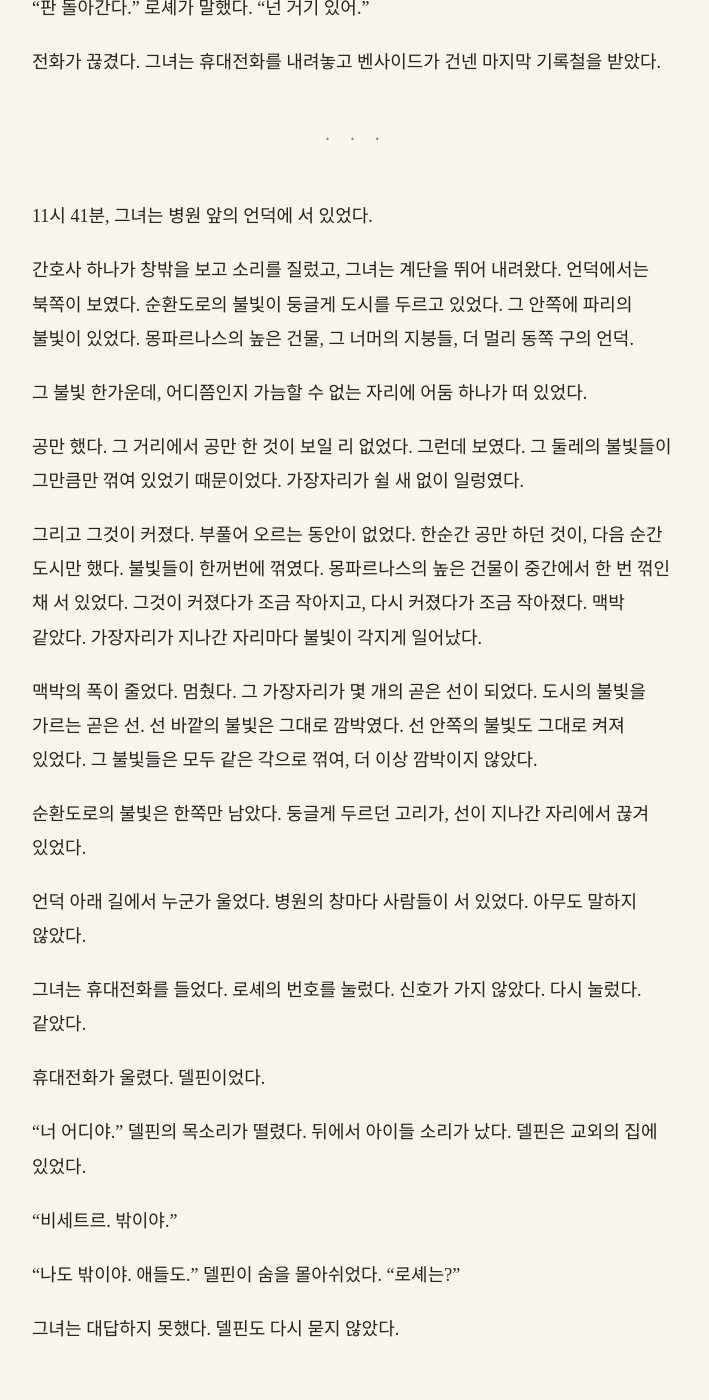
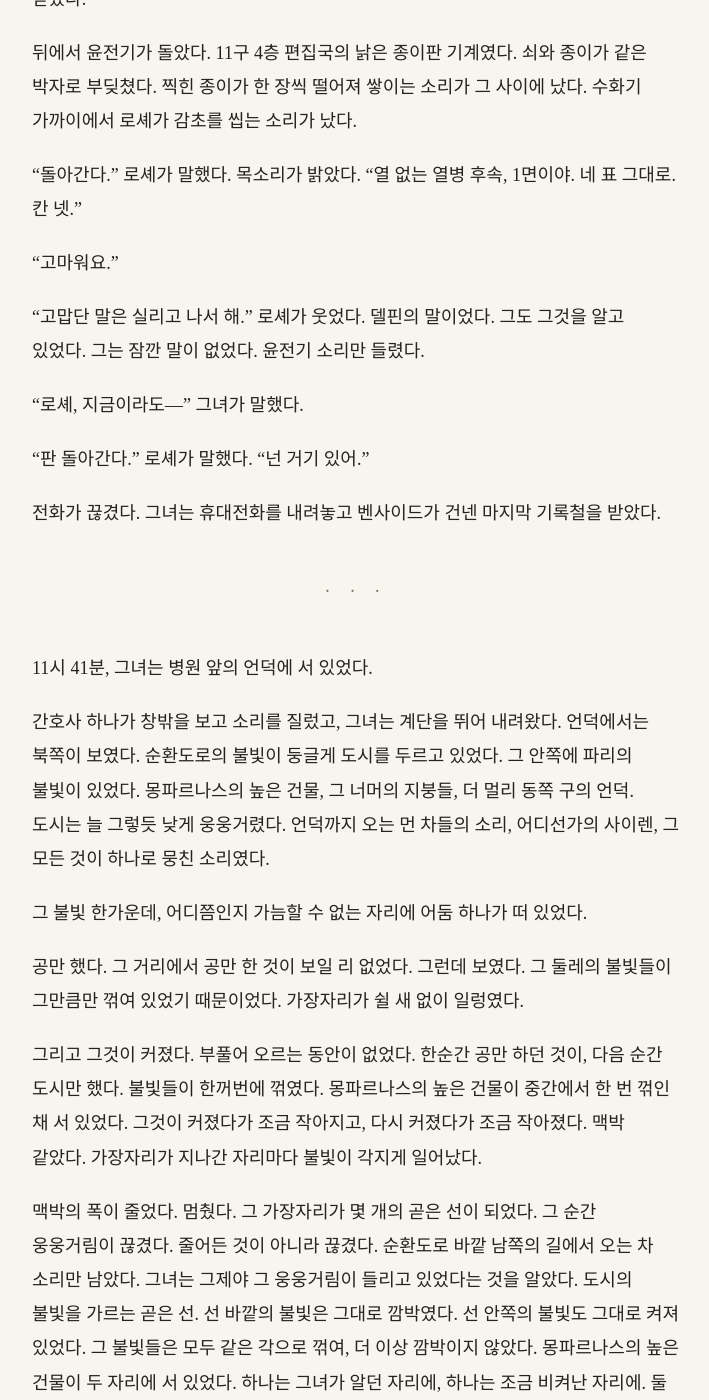
Before and after one commit to kangkkang/writer_s1_public, a Jekyll site: the page built from vol2/078.md, in a window 1280 px wide and 1400 px high, scrolled down 5384 px. Shown: the whole window, without its empty margins (284-993 px from the left). Built offline with Jekyll 4.4.1, drawn with Linux system fonts in a browser that asks for light colours; our own code applies the rules of GitHub Pages for plain Markdown files; some of the changed text lies outside the part shown.

Commit message:
Update from https://github.com/kangkkang/writer_s1/commit/ae84cdbb8431539fba60cdfe1bd75e6adba526cc

```diff
--- a/vol2/078.md
+++ b/vol2/078.md
@@ -14,6 +14,8 @@
 
 "체온계는 그렇다고 해요." 벤사이드가 말했다. "몸도 그렇게 굴고요. 땀을 쏟고, 떨고, 정신을 놓아요. 그런데 이마에 손을 대면, 아니에요. 덥지 않아요. 처음엔 제 손이 틀린 줄 알았어요."
 
+벤사이드가 그녀를 병상 하나로 데려갔다. 그녀는 허락을 받고, 잠든 노인의 이마에 손등을 대었다. 서늘했다. 병동의 공기만큼 서늘했다. 손등을 떼자 그 자리에 땀이 묻어 있었다. 머리맡의 화면은 40.1을 가리키고 있었다.
+
 그녀는 수첩에 그 말을 받아 적었다.
 
 ---
@@ -40,7 +46,9 @@
 
 "원자들을 붙들고 있는 힘이 조금 약해지면, 화학에게는 그게 열이 오른 거랑 같아요. 체온은 그대로인데, 몸 안의 반응들은 더운 날처럼 움직여요. 그래서 몸은 열이 난 것처럼 땀을 흘리고요." 그가 첫째 칸을 짚었다. "체온계도 화학이에요. 그래서 같이 틀려요." 그리고 둘째 칸. "기체 온도계는 화학이 아니라 기체의 부피로 재니까 안 틀리고요. 위성은 지역 밖에서 보니까 안 틀려요."
 
-그녀는 받아 적었다. 그가 한 말을 기사의 말로 한 줄 바꾸어 그 아래에 적었다. *몸은 덥지 않은데, 몸 안의 화학이 덥다.*
+그녀는 받아 적었다. 그가 한 말을 기사의 말로 한 줄 바꾸어 그 아래에 적었다.
+
+*몸은 덥지 않은데, 몸 안의 화학이 덥다.*
 
 "그 의사가 뭐라고 불렀어요?" 그가 물었다.
 
@@ -48,7 +56,11 @@
 
 그는 그 말을 한 번 따라 했다. "열 없는 열병." 그리고 고개를 끄덕였다. "맞아요. 그거예요."
 
-이틀 뒤 《라 마르주》 1면에 그 이름이 실렸다. *열 없는 열병 — 겨울 병동의 고열은 폭염이 아니었다.* 표의 칸 넷이 그대로 실렸다. 그날부터 사람들은 여름에 죽은 노인들을 다시 셌다.
+이틀 뒤 《라 마르주》 1면에 그 이름이 실렸다.
+
+*열 없는 열병 — 겨울 병동의 고열은 폭염이 아니었다.*
+
+표의 칸 넷이 그대로 실렸다. 그날부터 사람들은 여름에 죽은 노인들을 다시 셌다.
 
 ---
 
@@ -76,7 +88,11 @@
 
 그녀는 모스 랜딩에서 쓴 방식을 꺼냈다.
 
-로셰에게 먼저 말했다. 《라 마르주》 웹판에 짧은 글을 실었다. *정부는 비우지 않는다. 확률이 높다는 것까지는 안다. 날짜는 아무도 모른다. 떠날 수 있는 사람은 떠나도 된다. 모른다는 것까지 말한다.* 지역 라디오 둘이 그 글을 읽었다. 13구의 열한 명에게 그녀가 한 사람씩 전화했다. 그리고 파리 동쪽 교외의 지하실, 나디아의 서버로 글을 보냈다. 그 서버에 붙은 사백 명 남짓의 밴드 사용자에게, 그리고 그들이 아는 사람들에게.
+로셰에게 먼저 말했다. 《라 마르주》 웹판에 짧은 글을 실었다.
+
+*정부는 비우지 않는다. 확률이 높다는 것까지는 안다. 날짜는 아무도 모른다. 떠날 수 있는 사람은 떠나도 된다. 모른다는 것까지 말한다.*
+
+지역 라디오 둘이 그 글을 읽었다. 13구의 열한 명에게 그녀가 한 사람씩 전화했다. 그리고 파리 동쪽 교외의 지하실, 나디아의 서버로 글을 보냈다. 그 서버에 붙은 사백 명 남짓의 밴드 사용자에게, 그리고 그들이 아는 사람들에게.
 
 나디아는 짧게 답했다. *돌렸어요. 정확히 사백열여덟 명. 그다음은 그 사람들이 알아서.*
 
@@ -110,13 +126,15 @@
 
 2월 18일 금요일 밤 11시 20분, 그녀는 비세트르 병원의 간호사실에서 로셰의 전화를 받았다.
 
-뒤에서 윤전기가 돌았다. 11구 4층 편집국의 낡은 종이판 기계였다. 쇠와 종이가 같은 박자로 부딪쳤다.
+뒤에서 윤전기가 돌았다. 11구 4층 편집국의 낡은 종이판 기계였다. 쇠와 종이가 같은 박자로 부딪쳤다. 찍힌 종이가 한 장씩 떨어져 쌓이는 소리가 그 사이에 났다. 수화기 가까이에서 로셰가 감초를 씹는 소리가 났다.
 
 "돌아간다." 로셰가 말했다. 목소리가 밝았다. "열 없는 열병 후속, 1면이야. 네 표 그대로. 칸 넷."
 
 "고마워요."
 
 "고맙단 말은 실리고 나서 해." 로셰가 웃었다. 델핀의 말이었다. 그도 그것을 알고 있었다. 그는 잠깐 말이 없었다. 윤전기 소리만 들렸다.
+
+"로셰, 지금이라도—" 그녀가 말했다.
 
 "판 돌아간다." 로셰가 말했다. "넌 거기 있어."
 
@@ -126,7 +144,7 @@
 
 11시 41분, 그녀는 병원 앞의 언덕에 서 있었다.
 
-간호사 하나가 창밖을 보고 소리를 질렀고, 그녀는 계단을 뛰어 내려왔다. 언덕에서는 북쪽이 보였다. 순환도로의 불빛이 둥글게 도시를 두르고 있었다. 그 안쪽에 파리의 불빛이 있었다. 몽파르나스의 높은 건물, 그 너머의 지붕들, 더 멀리 동쪽 구의 언덕.
+간호사 하나가 창밖을 보고 소리를 질렀고, 그녀는 계단을 뛰어 내려왔다. 언덕에서는 북쪽이 보였다. 순환도로의 불빛이 둥글게 도시를 두르고 있었다. 그 안쪽에 파리의 불빛이 있었다. 몽파르나스의 높은 건물, 그 너머의 지붕들, 더 멀리 동쪽 구의 언덕. 도시는 늘 그렇듯 낮게 웅웅거렸다. 언덕까지 오는 먼 차들의 소리, 어디선가의 사이렌, 그 모든 것이 하나로 뭉친 소리였다.
 
 그 불빛 한가운데, 어디쯤인지 가늠할 수 없는 자리에 어둠 하나가 떠 있었다.
 
@@ -134,7 +152,7 @@
 
 그리고 그것이 커졌다. 부풀어 오르는 동안이 없었다. 한순간 공만 하던 것이, 다음 순간 도시만 했다. 불빛들이 한꺼번에 꺾였다. 몽파르나스의 높은 건물이 중간에서 한 번 꺾인 채 서 있었다. 그것이 커졌다가 조금 작아지고, 다시 커졌다가 조금 작아졌다. 맥박 같았다. 가장자리가 지나간 자리마다 불빛이 각지게 일어났다.
 
-맥박의 폭이 줄었다. 멈췄다. 그 가장자리가 몇 개의 곧은 선이 되었다. 도시의 불빛을 가르는 곧은 선. 선 바깥의 불빛은 그대로 깜박였다. 선 안쪽의 불빛도 그대로 켜져 있었다. 그 불빛들은 모두 같은 각으로 꺾여, 더 이상 깜박이지 않았다.
+맥박의 폭이 줄었다. 멈췄다. 그 가장자리가 몇 개의 곧은 선이 되었다. 그 순간 웅웅거림이 끊겼다. 줄어든 것이 아니라 끊겼다. 순환도로 바깥 남쪽의 길에서 오는 차 소리만 남았다. 그녀는 그제야 그 웅웅거림이 들리고 있었다는 것을 알았다. 도시의 불빛을 가르는 곧은 선. 선 바깥의 불빛은 그대로 깜박였다. 선 안쪽의 불빛도 그대로 켜져 있었다. 그 불빛들은 모두 같은 각으로 꺾여, 더 이상 깜박이지 않았다. 몽파르나스의 높은 건물이 두 자리에 서 있었다. 하나는 그녀가 알던 자리에, 하나는 조금 비켜난 자리에. 둘 다 곧았다. 꼭대기의 빨간 불이 두 개 켜져 있었다.
 
 순환도로의 불빛은 한쪽만 남았다. 둥글게 두르던 고리가, 선이 지나간 자리에서 끊겨 있었다.
 
```
Also changed, not shown: other parts of vol2/078.md (+5 -1 lines).
